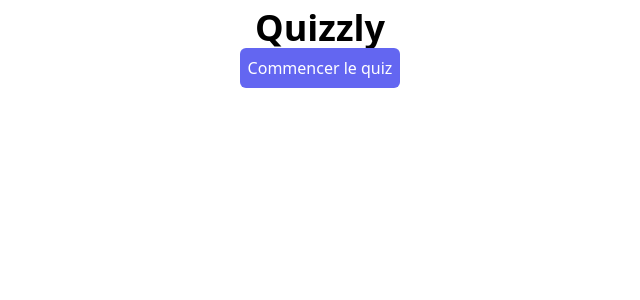
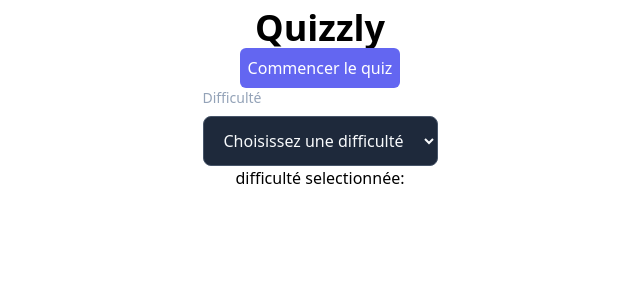
Before and after one commit to Okinest/Quizzly, a React (Vite) app: page / in a window 1280 px wide. Shown: the top 300 px of the page, without its empty margins (320-960 px from the left). Built offline with nearby package versions, Linux system fonts and the light colour scheme.

Commit message:
Add difficulty selection and update styles in StartScreen component

```diff
--- a/src/components/pages/StartScreen.tsx
+++ b/src/components/pages/StartScreen.tsx
@@ -1,10 +1,30 @@
+import { useState } from "react";
 import Button from "../ui/Button";
+import Select from "../ui/Select";
+import type { Option } from "../../types/select";
 
 export default function StartScreen() {
+
+    const [difficulty, setDifficulty] = useState<string>("");
+
+    const difficultyOptions: Option[] = [
+        { value: "easy", label: "Facile" },
+        { value: "medium", label: "Moyen" },
+        { value: "hard", label: "Difficile" },
+    ];
+
     return (
         <div className="flex flex-col items-center justify-center">
             <h1 className="text-4xl font-bold mt-2">Quizzly</h1>
             <Button label="Commencer le quiz" />
+            <Select
+                label="Difficulté"
+                options={difficultyOptions}
+                value={difficulty}
+                onChange={setDifficulty}
+                placeholder="Choisissez une difficulté"
+            />
+            <p>difficulté selectionnée: {difficulty}</p>
         </div>
     )
 }
--- /dev/null
+++ b/src/components/ui/Select.tsx
@@ -0,0 +1,39 @@
+import type { SelectProps } from "../../types/select";
+
+export default function Select({ label, options, value, onChange, placeholder }: SelectProps) {
+  return (
+    <div className="flex flex-col gap-2">
+      <label className="text-text-muted text-sm font-medium">
+        {label}
+      </label>
+
+      <select
+        value={value}
+        onChange={(e) => onChange(e.target.value)}
+        className="
+          bg-surface
+          text-text
+          border border-border
+          rounded-lg
+          px-4 py-3
+          focus:outline-none
+          focus:ring-2
+          focus:ring-primary
+          cursor-pointer
+        "
+      >
+        {placeholder && (
+          <option value="" disabled>
+            {placeholder}
+          </option>
+        )}
+
+        {options.map((option) => (
+          <option key={option.value} value={option.value}>
+            {option.label}
+          </option>
+        ))}
+      </select>
+    </div>
+  );
+}
--- a/src/styles/index.css
+++ b/src/styles/index.css
@@ -13,6 +13,13 @@
     --color-warning: #f59e0b;
     --color-warning-light: #fef3c7;
 
+    --color-background: #0f172a;
+    --color-surface: #1e293b;
+    --color-surface-hover: #334155;
+    --color-border: #475569;
+    --color-text: #f8fafc;
+    --color-text-muted: #94a3b8;
+
     --timer-safe: #22c55e;
     --timer-warning: #f59e0b;
     --timer-danger: #ef4444;
--- /dev/null
+++ b/src/types/select.ts
@@ -0,0 +1,12 @@
+export type Option = {
+  value: string;
+  label: string;
+};
+
+export type SelectProps = {
+  label: string;
+  options: Option[];
+  value: string;
+  onChange: (value: string) => void;
+  placeholder?: string;
+};
```
